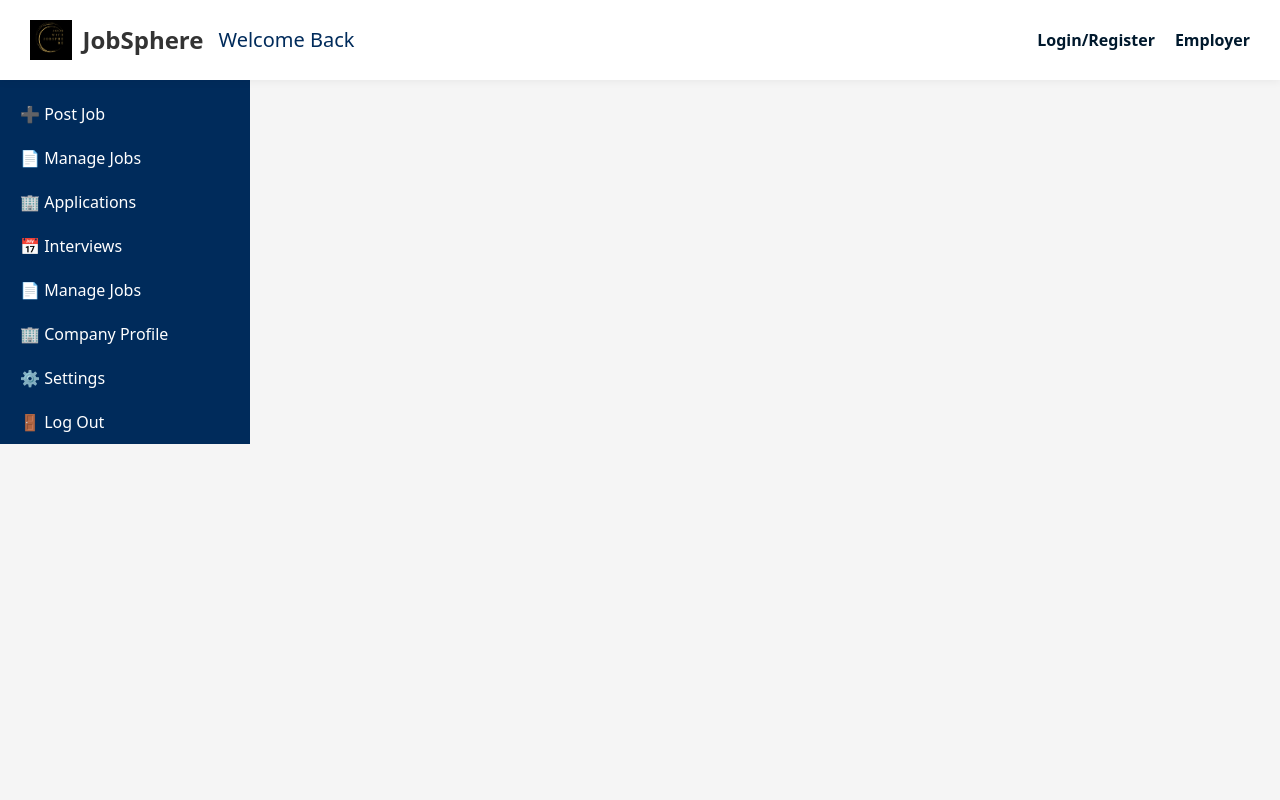
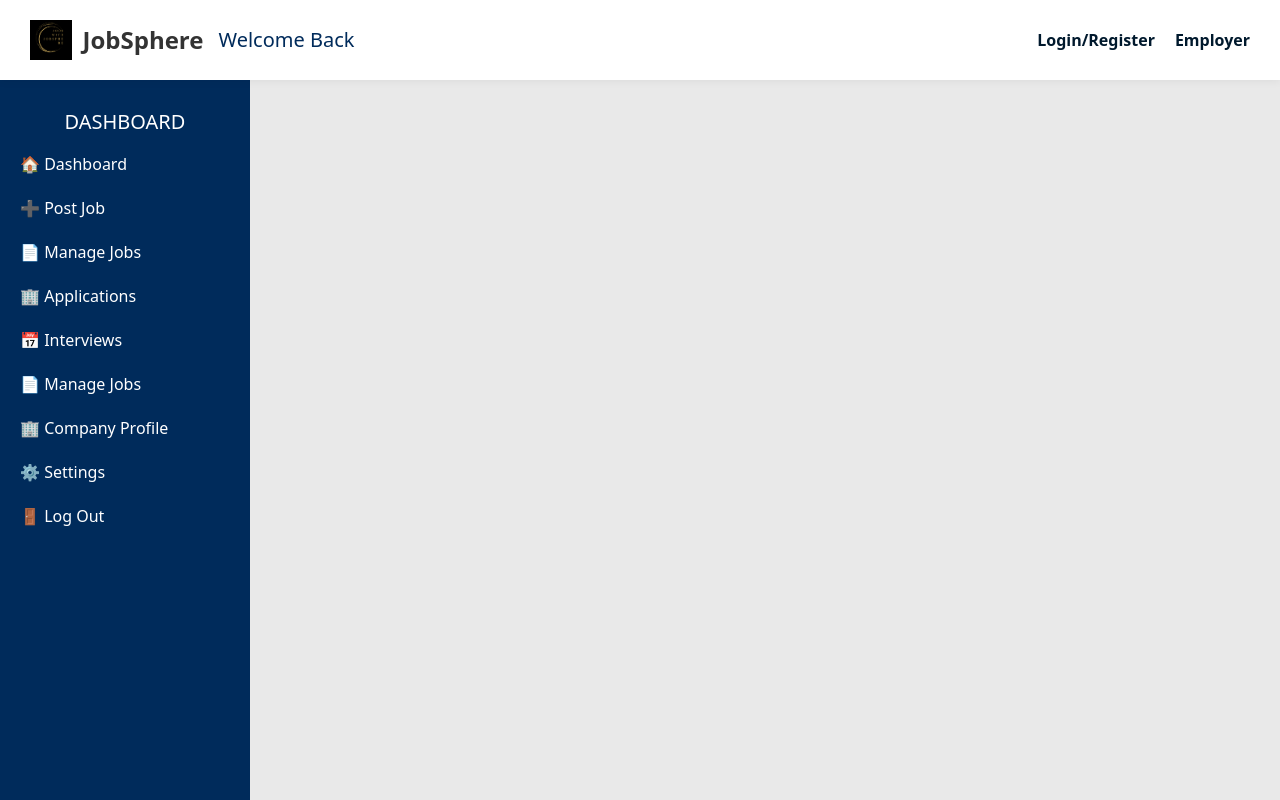
Before and after one commit to Manucho661/JobSphere, a React (Vite) app in the folder front-end/: page /employer in a window 1280 px wide. Built offline with nearby package versions, Linux system fonts and the light colour scheme.

Commit message:
extend the sidebar width to reach the botttom of viewport

```diff
--- a/front-end/src/layouts/EmployerLayout.jsx
+++ b/front-end/src/layouts/EmployerLayout.jsx
@@ -6,7 +6,7 @@ import { Outlet } from "react-router-dom"; // ✅ Must import this!
 
 const EmployerLayout = () => {
   return (
-    <div>
+    <div className='app-wrapper'>
       <Header/>
       <Sidebar />
       <Outlet />
--- a/front-end/src/layouts/employerlayout.css
+++ b/front-end/src/layouts/employerlayout.css
@@ -7,7 +7,7 @@
     "sidebar main";
      max-width: 100vw;
     min-height: 100vh;
-       background-color: rgba(128,128,128, 0.1);
+    background-color: rgba(128,128,128, 0.1);
 }
 .header {
   height: var(--header-height);
@@ -42,6 +42,8 @@
     flex-shrink: 0;
     padding-top: 1rem;
     grid-area: sidebar;
+    /* min-height: 100vh; */
+    padding-top: 50px;
 }
 .sidebar a {
     color: white;
```
Also changed, not shown: 1 other file (tests, documents, lock files or other folders).
